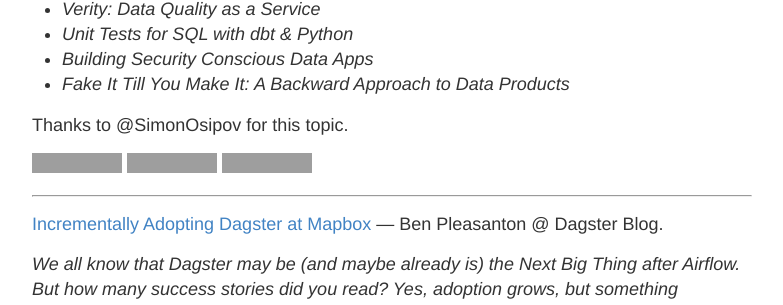
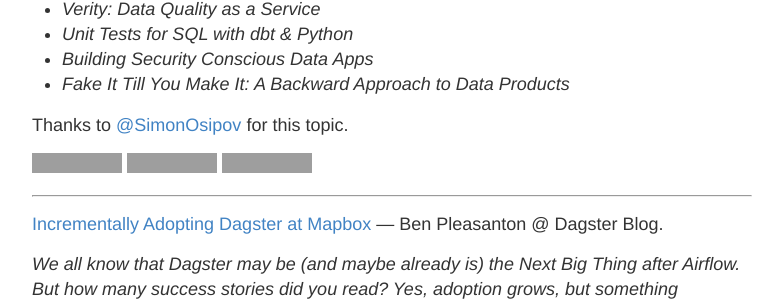
Before and after one commit to deordie/deordie-digest, a Jekyll site: the page built from _posts/2021-07-02-06_Pipeline_vibes.md, in a window 1280 px wide, cut to the strip 393-698 px from the top of the page. Shown: the whole strip, without its empty margins (248-1031 px from the left). Built offline with Jekyll 4.4.1, drawn with Linux system fonts in a browser that asks for light colours; some of the changed lines change nothing that is shown; grey boxes are pictures that could not be loaded.

Commit message:
feat: Add proper mention

```diff
--- a/_posts/2021-07-02-06_Pipeline_vibes.md
+++ b/_posts/2021-07-02-06_Pipeline_vibes.md
@@ -20,7 +20,7 @@
 - *Building Security Conscious Data Apps*
 - *Fake It Till You Make It: A Backward Approach to Data Products*
 
-Thanks to @SimonOsipov for this topic.
+Thanks to [@SimonOsipov](https://twitter.com/OsipovSimon) for this topic.
 
 ![level:medium] ![type:video] ![topic:data-quality]
 
```
